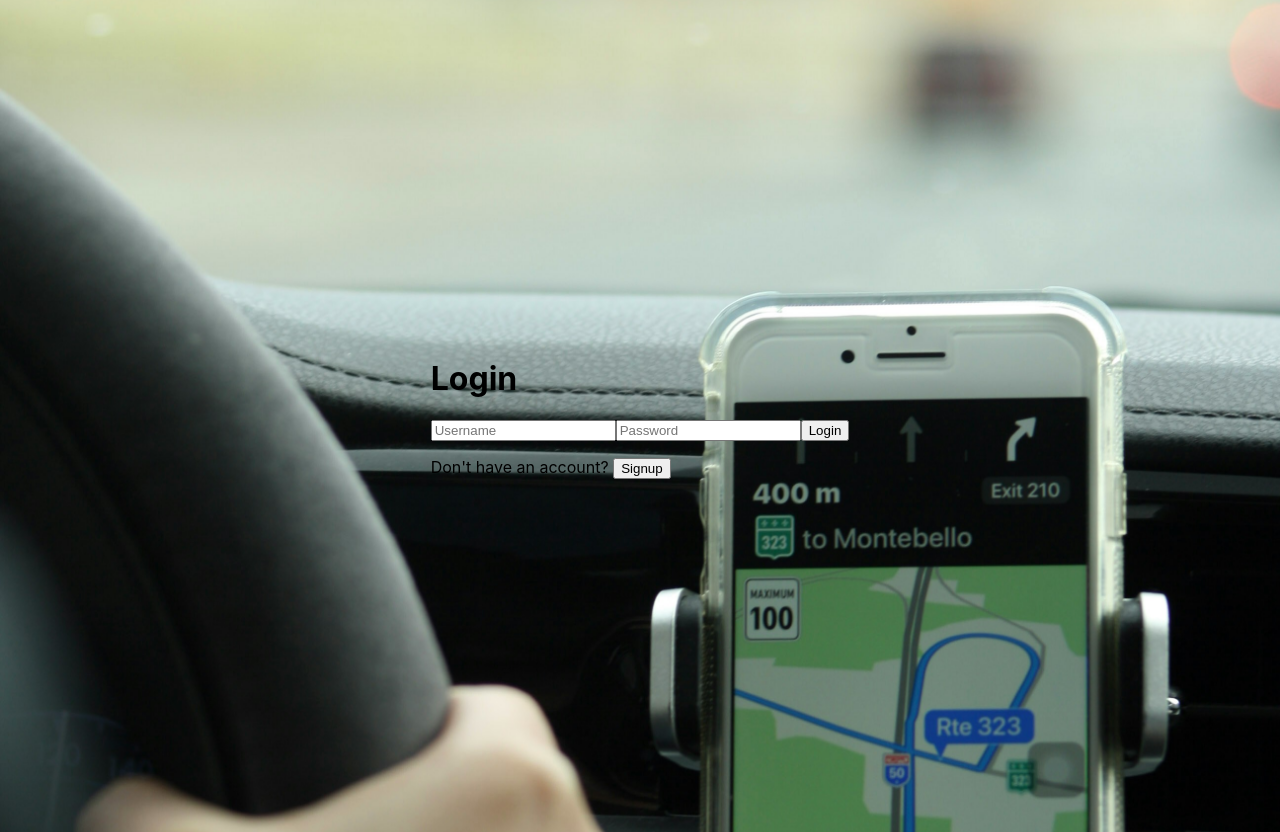
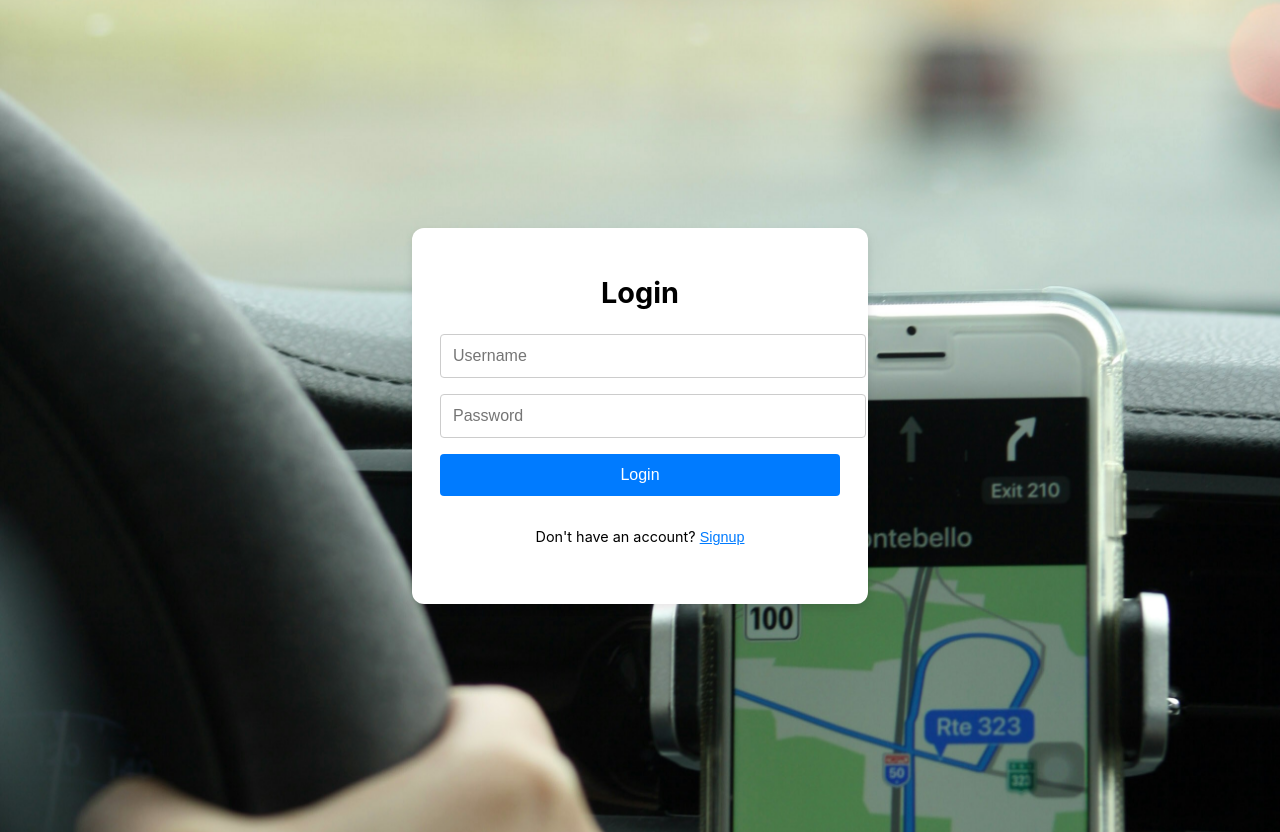
Before and after one commit to ManojKumarUddandam/syncthreadsassignment, a React (Create React App) app: page /login in a window 1280 px wide. Built offline with nearby package versions, Linux system fonts and the light colour scheme.

Commit message:
Fixed react-scripts issue

```diff
--- a/src/components/Login/Login.js
+++ b/src/components/Login/Login.js
@@ -1,87 +1,42 @@
 import React, { useState } from 'react';
 import axios from 'axios';
 import { useNavigate } from 'react-router-dom';
-import './Login.css';
+import './Login.css'; // Make sure to import the CSS
 
 const Login = () => {
   const [username, setUsername] = useState('');
   const [password, setPassword] = useState('');
-  const [error, setError] = useState('');
-  const [isLoading, setIsLoading] = useState(false);
   const navigate = useNavigate();
 
   const handleLogin = async () => {
-    if (!username || !password) {
-      setError('Username and password are required');
-      return;
-    }
-
-    setIsLoading(true);
-    setError('');
-
     try {
-      const response = await axios.post(
-        'https://your-backend.onrender.com/api/login',
-        { username, password },
-        {
-          headers: {
-            'Content-Type': 'application/json',
-          },
-          withCredentials: true
-        }
-      );
-
-      if (response.data.success && response.data.token) {
-        localStorage.setItem('token', response.data.token);
-        navigate('/dashboard');
-      }
+      const response = await axios.post('https://your-backend.onrender.com/api/login', { username, password });
+      localStorage.setItem('token', response.data.token);
+      navigate('/dashboard');
     } catch (error) {
-      const errorMessage = error.response?.data?.message ||
-                         error.response?.data?.error ||
-                         'Login failed. Please try again.';
-      setError(errorMessage);
-    } finally {
-      setIsLoading(false);
+      alert('Invalid credentials');
     }
   };
 
   return (
     <div className="login-container">
-      <div className="login-card">
+      <div className="card">
         <h1>Login</h1>
-        {error && <div className="error-message">{error}</div>}
-
         <input
           type="text"
           placeholder="Username"
           value={username}
           onChange={(e) => setUsername(e.target.value)}
-          disabled={isLoading}
         />
-
         <input
           type="password"
           placeholder="Password"
           value={password}
           onChange={(e) => setPassword(e.target.value)}
-          disabled={isLoading}
         />
-
-        <button
-          onClick={handleLogin}
-          disabled={isLoading}
-        >
-          {isLoading ? 'Logging in...' : 'Login'}
-        </button>
-
+        <button onClick={handleLogin}>Login</button>
         <p>
-          Don't have an account?{' '}
-          <button
-            onClick={() => navigate('/signup')}
-            disabled={isLoading}
-          >
-            Signup
-          </button>
+          Don't have an account? <button onClick={() => navigate('/signup')}>Signup</button>
         </p>
       </div>
     </div>
--- a/src/components/SignUp/SignUp.js
+++ b/src/components/SignUp/SignUp.js
@@ -1,47 +1,20 @@
 import React, { useState } from 'react';
 import axios from 'axios';
 import { useNavigate } from 'react-router-dom';
-import './SignUp.css';
+import './SignUp.css'; // Ensure the path is correct
 
 const Signup = () => {
   const [username, setUsername] = useState('');
   const [password, setPassword] = useState('');
-  const [error, setError] = useState('');
-  const [isLoading, setIsLoading] = useState(false);
   const navigate = useNavigate();
 
   const handleSignup = async () => {
-    if (!username || !password) {
-      setError('Username and password are required');
-      return;
-    }
-
-    setIsLoading(true);
-    setError('');
-
     try {
-      const response = await axios.post(
-        'https://your-backend.onrender.com/api/signup',
-        { username, password },
-        {
-          headers: {
-            'Content-Type': 'application/json',
-          },
-          withCredentials: true
-        }
-      );
-
-      if (response.data.success) {
-        alert('Signup successful! Please login.');
-        navigate('/login');
-      }
+      const response = await axios.post('https://your-backend.onrender.com/api/signup', { username, password });
+      alert(response.data.message);
+      navigate('/login');
     } catch (error) {
-      const errorMessage = error.response?.data?.message ||
-                         error.response?.data?.error ||
-                         'Signup failed. Please try again.';
-      setError(errorMessage);
-    } finally {
-      setIsLoading(false);
+      alert(error.response?.data?.message || 'Signup failed');
     }
   };
 
@@ -49,39 +22,21 @@
     <div className="signup-container">
       <div className="signup-card">
         <h1>Signup</h1>
-        {error && <div className="error-message">{error}</div>}
-
         <input
           type="text"
           placeholder="Username"
           value={username}
           onChange={(e) => setUsername(e.target.value)}
-          disabled={isLoading}
         />
-
         <input
           type="password"
           placeholder="Password"
           value={password}
           onChange={(e) => setPassword(e.target.value)}
-          disabled={isLoading}
         />
-
-        <button
-          onClick={handleSignup}
-          disabled={isLoading}
-        >
-          {isLoading ? 'Signing up...' : 'Signup'}
-        </button>
-
+        <button onClick={handleSignup}>Signup</button>
         <p>
-          Already have an account?{' '}
-          <button
-            onClick={() => navigate('/login')}
-            disabled={isLoading}
-          >
-            Login
-          </button>
+          Already have an account? <button onClick={() => navigate('/login')}>Login</button>
         </p>
       </div>
     </div>
```
